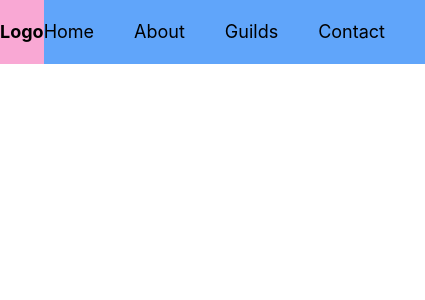
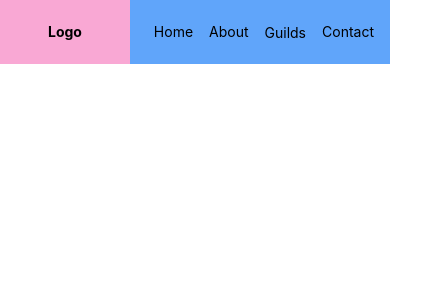
Before and after one commit to VinTristanSollesta/artistech, a React (Create React App) app: page / in a window 390 px wide. Shown: the top 300 px of the page, 425 px wide, since content can reach past the window. Built offline with nearby package versions, Linux system fonts and the light colour scheme.

Commit message:
added responsiveness (header)

```diff
--- a/src/components/header.js
+++ b/src/components/header.js
@@ -3,24 +3,28 @@ import React from "react";
 const Header = () => {
   return (
     <header className="relative h-16 flex items-center">
-      <div className="bg-pink-300 h-full w-1/6 flex items-center justify-center">
-        <span className="text-lg font-bold">Logo</span>
+      {/* Left Section - Logo */}
+      <div className="bg-pink-300 h-full w-1/3 md:w-1/6 flex items-center justify-center">
+        <span className="text-sm md:text-lg font-bold">Logo</span>
       </div>
 
-      <div className="bg-blue-400 h-full flex-1 flex justify-end items-center space-x-10 pr-10 relative">
-        <a href="#" className="text-black text-lg">
+      {/* Right Section - Navigation */}
+      <div className="bg-blue-400 h-full flex-1 flex justify-end items-center space-x-4 md:space-x-10 pr-4 md:pr-10 relative">
+        <a href="#" className="text-black text-sm md:text-lg">
           Home
         </a>
-        <a href="#" className="text-black text-lg">
+        <a href="#" className="text-black text-sm md:text-lg">
           About
         </a>
 
+        {/* Guilds with Dropdown */}
         <div className="relative group">
-          <a href="#" className="text-black text-lg ">
+          <a href="#" className="text-black text-sm md:text-lg">
             Guilds
           </a>
 
-          <div className="absolute left-0 hidden group-hover:block bg-white border border-gray-200 rounded shadow-md py-2">
+          {/* Dropdown Menu */}
+          <div className="absolute left-0 hidden group-hover:block bg-white border border-gray-200 rounded shadow-md py-2 z-10">
             <a
               href="#"
               className="block px-4 py-2 text-black hover:bg-gray-100"
@@ -54,7 +58,7 @@ const Header = () => {
           </div>
         </div>
 
-        <a href="#" className="text-black text-lg">
+        <a href="#" className="text-black text-sm md:text-lg">
           Contact
         </a>
       </div>
```
